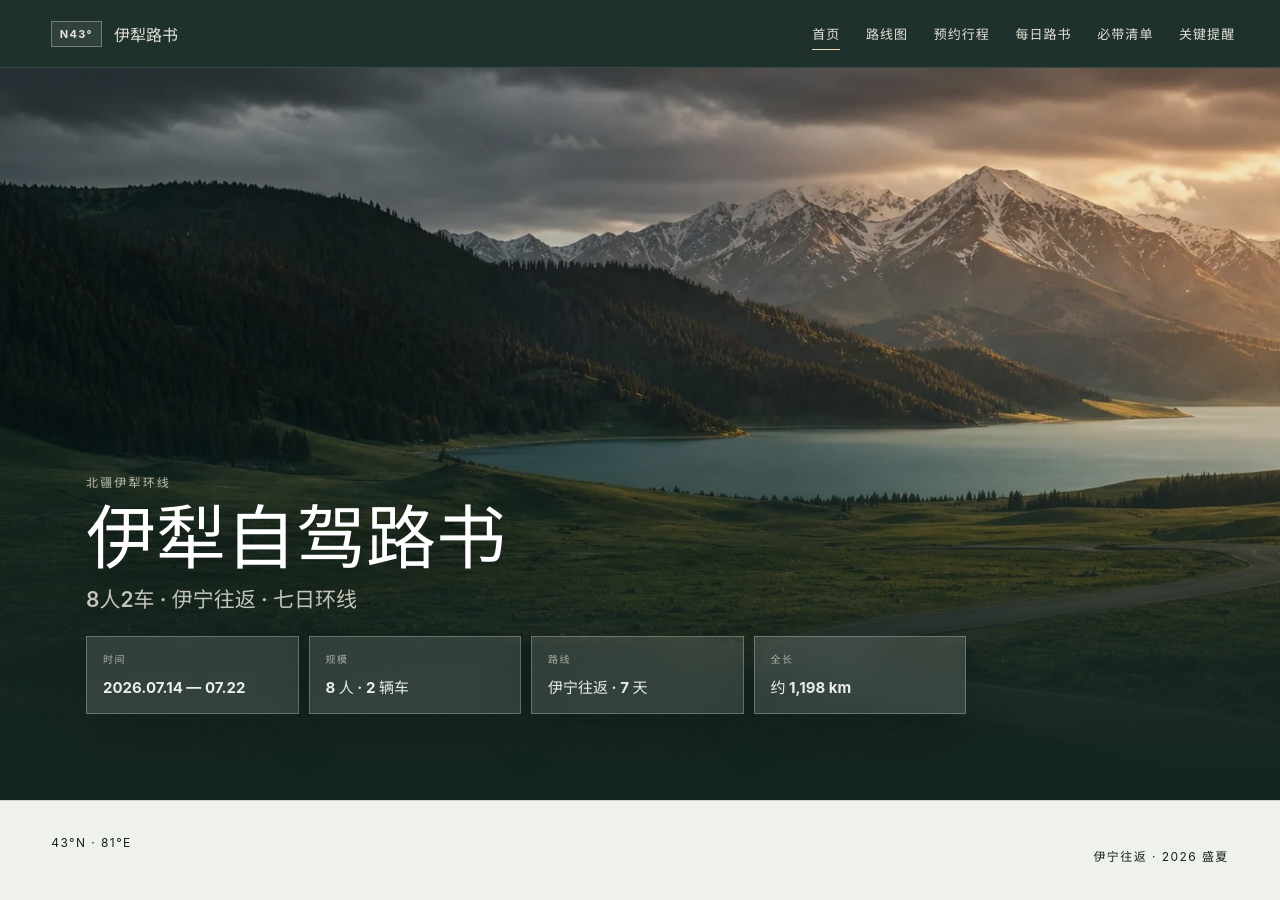
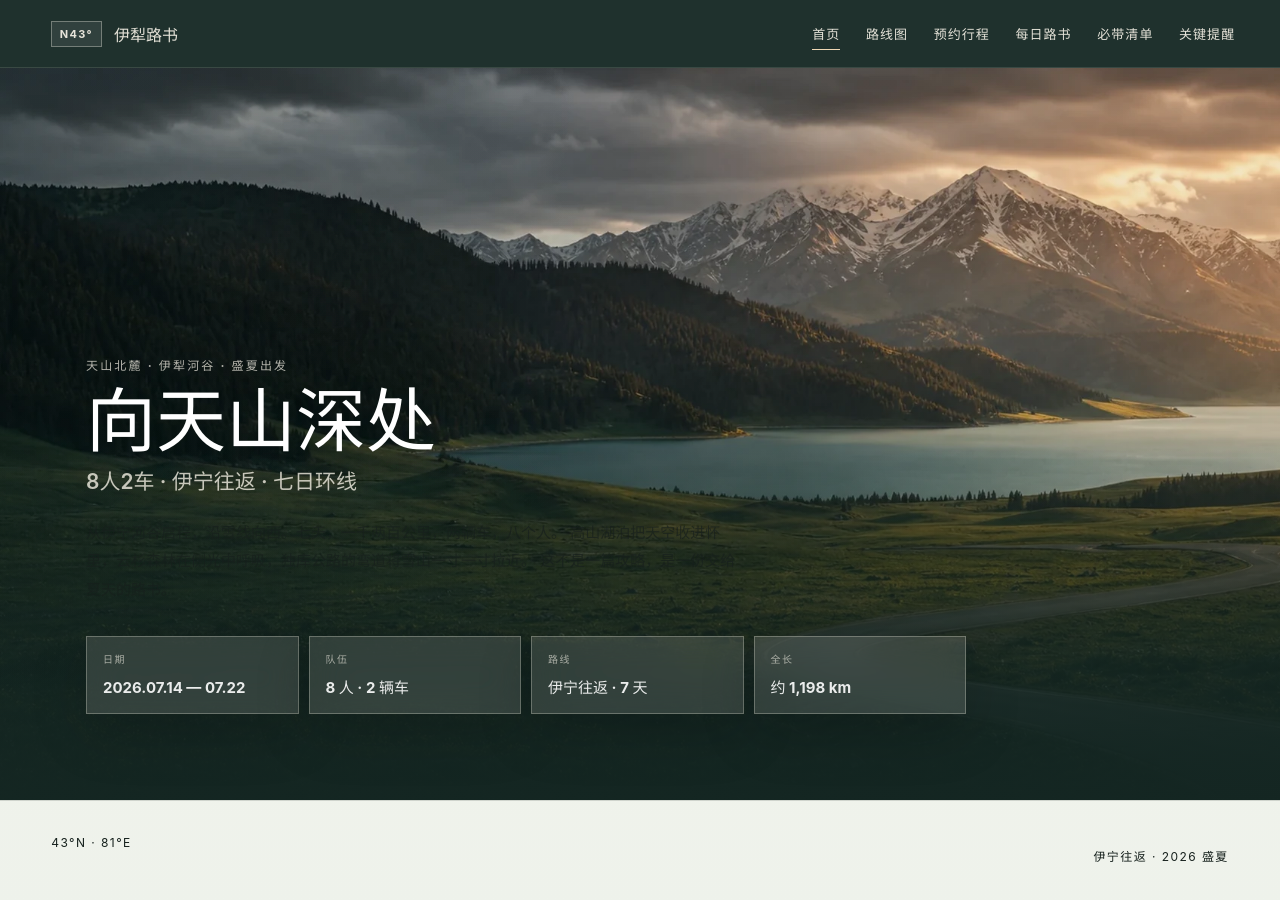
Before and after one commit to StevieHui/yili-roadbook, a React (Vite) app: page / in a window 1280 px wide. Shown: the top 900 px of the page. Built offline with nearby package versions, Linux system fonts and the light colour scheme.

Commit message:
fix: photo notes — light card with dark text for max contrast. redesign homepage with evocative copy

```diff
--- a/src/components/Dashboard.tsx
+++ b/src/components/Dashboard.tsx
@@ -1,4 +1,4 @@
-import { tripMeta } from '../data/itinerary';
+import { tripMeta, tripDays } from '../data/itinerary';
 import type { TripDay } from '../types';
 
 interface DashboardProps {
@@ -7,21 +7,28 @@ interface DashboardProps {
   onSelectDay?: (id: TripDay['id']) => void;
 }
 
+const totalDistance = tripDays.reduce((sum, d) => sum + d.distanceKm, 0);
+
 export function Dashboard(_props: DashboardProps) {
   return (
     <section className="dashboard" aria-labelledby="dashboard-title">
       <div className="dashboard-cover">
         <div className="dashboard-copy">
-          <p className="section-kicker">北疆伊犁环线</p>
-          <h1 id="dashboard-title">{tripMeta.title}</h1>
+          <p className="section-kicker">天山北麓 · 伊犁河谷 · 盛夏出发</p>
+          <h1 id="dashboard-title">向天山深处</h1>
           <p className="dashboard-subtitle">{tripMeta.subtitle}</p>
+          <p className="dashboard-lede">
+            从伊宁河谷启程，沿雪线向西。七天，一千两百公里，两辆车，八个人。
+            高山湖泊把天空收进怀里，云杉森林在侧光中呼吸，独库公路的弯道将雪山一寸一寸拉近。
+            这不是一篇攻略，是一份交给夏天的路书。
+          </p>
           <div className="dashboard-glass-grid" aria-label="封面行程信息">
             <article>
-              <span>时间</span>
+              <span>日期</span>
               <strong>{tripMeta.dateRange}</strong>
             </article>
             <article>
-              <span>规模</span>
+              <span>队伍</span>
               <strong>{tripMeta.people} 人 · {tripMeta.cars} 辆车</strong>
             </article>
             <article>
@@ -30,7 +37,7 @@ export function Dashboard(_props: DashboardProps) {
             </article>
             <article>
               <span>全长</span>
-              <strong>约 {tripMeta.distanceKm.toLocaleString()} km</strong>
+              <strong>约 {totalDistance.toLocaleString()} km</strong>
             </article>
           </div>
         </div>
--- a/src/components/Hero.tsx
+++ b/src/components/Hero.tsx
@@ -8,6 +8,10 @@ export function Hero() {
         <p className="eyebrow">XINJIANG · ILI ROAD TRIP · 2026</p>
         <h1 id="hero-title">向天山深处</h1>
         <p className="hero-subtitle">{tripMeta.subtitle}</p>
+        <p className="hero-lede">
+          从伊宁河谷到独库垭口，湖泊、森林、草甸与盘山路逐一展开。
+          七天，只为把方向盘对准雪山的方向。
+        </p>
         <div className="hero-route" aria-label="路线摘要">
           <span>伊宁</span><i /><span>赛湖</span><i /><span>喀拉峻</span><i />
           <span>库尔德宁</span><i /><span>那拉提</span><i /><span>唐布拉</span><i /><span>伊宁</span>
@@ -17,7 +21,7 @@ export function Hero() {
         <strong>07</strong>
         <span>DAYS ON<br />THE ROAD</span>
       </div>
-      <p className="hero-caption">雪山把路折进河谷，我们沿着光继续向西。</p>
+      <p className="hero-caption">雪线之下，万物生长。</p>
     </section>
   );
 }
--- a/src/styles.css
+++ b/src/styles.css
@@ -151,6 +151,7 @@ a { color: inherit; }
 .eyebrow, .section-kicker { margin: 0 0 14px; text-transform: uppercase; letter-spacing: .22em; font-size: 11px; font-weight: 700; }
 .hero h1 { margin: 0; font-family: "Songti SC", "STSong", serif; font-size: clamp(64px, 10.5vw, 164px); font-weight: 700; line-height: .92; letter-spacing: -.055em; text-shadow: 0 7px 35px rgba(0,0,0,.25); }
 .hero-subtitle { margin: 24px 0 30px; font-family: "Songti SC", serif; font-size: clamp(20px, 2.2vw, 34px); letter-spacing: .16em; }
+.hero-lede { max-width: 600px; margin: 0 0 36px; color: rgba(255,255,255,.72); font-size: 15px; line-height: 1.9; }
 .hero-route { display: flex; flex-wrap: wrap; align-items: center; gap: 8px; max-width: 720px; font-size: 12px; letter-spacing: .1em; color: rgba(255,255,255,.78); }
 .hero-route i { width: clamp(14px, 2vw, 30px); height: 1px; background: rgba(255,255,255,.45); }
 .hero-index { position: relative; z-index: 1; display: flex; align-items: flex-end; gap: 12px; margin-bottom: 4px; }
@@ -275,19 +276,21 @@ a { color: inherit; }
 .timeline li > div { padding-left: 14px; }
 .timeline li > div strong { font-size: 13px; }
 .timeline p { margin: 4px 0 0; color: rgba(23,32,29,.58); font-size: 12px; line-height: 1.6; }
-.photo-callout { padding: 32px; color: #fff; background: #142622; }
-.photo-note + .photo-note { margin-top: 24px; padding-top: 22px; border-top: 1px solid rgba(255,255,255,.22); }
-.photo-note span { display: inline-block; padding: 3px 8px; margin-bottom: 8px; color: #e8c77a; font-size: 11px; font-weight: 700; letter-spacing: .08em; border: 1px solid rgba(255,255,255,.2); }
-.photo-note h4 { margin: 6px 0; font: 20px "Songti SC", serif; color: #fff; }
-.photo-note p { margin: 0 0 4px; font-size: 14px; color: #fff; line-height: 1.5; }
-.photo-note small { display: block; color: rgba(255,255,255,.85); font-size: 12.5px; line-height: 1.65; }
+.photo-callout { padding: 32px; background: #faf7ef; border: 1px solid rgba(23,32,29,.1); }
+.photo-callout > .section-kicker { color: #b4471e; }
+.photo-note + .photo-note { margin-top: 22px; padding-top: 20px; border-top: 1px solid rgba(23,32,29,.12); }
+.photo-note span { display: inline-block; padding: 3px 10px; margin-bottom: 10px; color: #b4471e; font-size: 11px; font-weight: 700; letter-spacing: .06em; border: 1px solid rgba(180,71,30,.35); border-radius: 2px; }
+.photo-note h4 { margin: 6px 0; font: 20px "Songti SC", serif; color: #16211d; }
+.photo-note p { margin: 0 0 4px; font-size: 14px; color: rgba(22,33,29,.8); line-height: 1.5; }
+.photo-note small { display: block; color: #9b4b2f; font-size: 13px; line-height: 1.7; }
 .day-footer { margin-top: 48px; border-top: 1px solid var(--line); padding-top: 24px; }
 .day-footer > p { font: 22px "Songti SC", serif; white-space: nowrap; }
 .day-footer > p span { margin-right: 14px; color: var(--sunset); font: 10px sans-serif; letter-spacing: .14em; }
-.day-footer ul { display: flex; flex-wrap: wrap; gap: 8px; margin: 20px 0; padding: 0; list-style: none; }
-.day-footer li { padding: 6px 12px; border: 1px solid var(--line); font-size: 12px; border-radius: 2px; }
+.day-footer ul { display: flex; flex-wrap: nowrap; gap: 8px; margin: 20px 0; padding: 0; list-style: none; overflow-x: auto; }
+.day-footer li { flex-shrink: 0; padding: 6px 12px; border: 1px solid var(--line); font-size: 12px; border-radius: 2px; white-space: nowrap; }
 .day-reminders { display: grid; grid-template-columns: repeat(2, 1fr); gap: 8px 28px; color: rgba(23,32,29,.6); font-size: 12px; }
 .day-reminders p { margin: 0; }
+.dashboard-lede { max-width: 660px; margin: 20px 0 32px; color: rgba(23,32,29,.7); font-size: 15px; line-height: 1.9; }
 
 .photo-guide { padding: clamp(100px, 12vw, 170px) 0; color: var(--paper); background: #0d2925; }
 .photo-guide-heading { display: grid; grid-template-columns: 1fr .7fr; gap: 8vw; align-items: end; }
@@ -1221,6 +1224,7 @@ body,
   }
   .dashboard-cover h1 { font-size: 46px; }
   .dashboard-subtitle { font-size: 17px; }
+  .dashboard-lede { font-size: 14px; margin-bottom: 24px; }
   .dashboard-glass-grid { grid-template-columns: 1fr; }
   .dashboard-glass-grid article { min-height: 70px; }
   .dashboard-hero h1 { font-size: 30px; }
```
Also changed, not shown: 1 other file (tests, documents, lock files or other folders).
